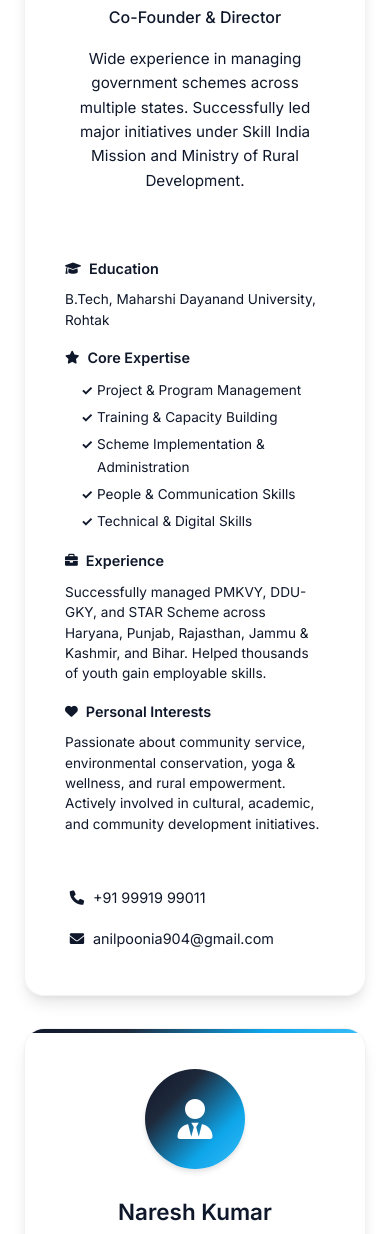
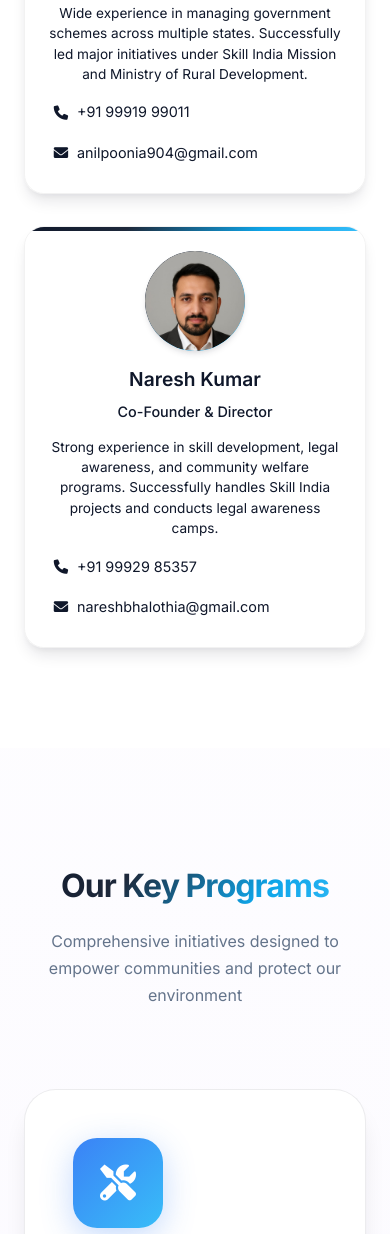
Before and after one commit to akki-jat/card-foundation-website, a website: page index.html in a window 390 px wide. Shown: the part 5328-6562 px from the top of the page. Drawn offline with Linux system fonts and the light colour scheme.

Commit message:
Add Naresh Kumar's photo and update team member styles for improved layout and responsiveness

```diff
--- a/index.html
+++ b/index.html
@@ -231,35 +231,6 @@
                     <h3>Anil Kumar</h3>
                     <p class="member-role">Co-Founder & Director</p>
                     <p class="member-bio">Wide experience in managing government schemes across multiple states. Successfully led major initiatives under Skill India Mission and Ministry of Rural Development.</p>
-
-                    <div class="member-details">
-                        <div class="member-education">
-                            <h4><i class="fas fa-graduation-cap"></i> Education</h4>
-                            <p>B.Tech, Maharshi Dayanand University, Rohtak</p>
-                        </div>
-
-                        <div class="member-expertise">
-                            <h4><i class="fas fa-star"></i> Core Expertise</h4>
-                            <ul>
-                                <li>Project & Program Management</li>
-                                <li>Training & Capacity Building</li>
-                                <li>Scheme Implementation & Administration</li>
-                                <li>People & Communication Skills</li>
-                                <li>Technical & Digital Skills</li>
-                            </ul>
-                        </div>
-
-                        <div class="member-experience">
-                            <h4><i class="fas fa-briefcase"></i> Experience</h4>
-                            <p>Successfully managed PMKVY, DDU-GKY, and STAR Scheme across Haryana, Punjab, Rajasthan, Jammu & Kashmir, and Bihar. Helped thousands of youth gain employable skills.</p>
-                        </div>
-
-                        <div class="member-interests">
-                            <h4><i class="fas fa-heart"></i> Personal Interests</h4>
-                            <p>Passionate about community service, environmental conservation, yoga & wellness, and rural empowerment. Actively involved in cultural, academic, and community development initiatives.</p>
-                        </div>
-                    </div>
-
                     <div class="member-contact">
                         <a href="tel:+919991999011" aria-label="Call Anil Kumar"><i class="fas fa-phone" aria-hidden="true"></i> +91 99919 99011</a>
                         <a href="mailto:anilpoonia904@gmail.com" aria-label="Email Anil Kumar"><i class="fas fa-envelope" aria-hidden="true"></i> anilpoonia904@gmail.com</a>
@@ -268,34 +239,11 @@
 
                 <div class="team-member">
                     <div class="member-photo">
-                        <i class="fas fa-user-tie" aria-hidden="true"></i>
+                        <img src="assets/images/team/naresh-kumar.jpeg" alt="Naresh Kumar - Co-Founder & Director" class="member-image">
                     </div>
                     <h3>Naresh Kumar</h3>
                     <p class="member-role">Co-Founder & Director</p>
                     <p class="member-bio">Strong experience in skill development, legal awareness, and community welfare programs. Successfully handles Skill India projects and conducts legal awareness camps.</p>
-
-                    <div class="member-details">
-                        <div class="member-education">
-                            <h4><i class="fas fa-graduation-cap"></i> Education</h4>
-                            <p>LL.B. – BRCM Law College, CBLU Bhiwani</p>
-                        </div>
-
-                        <div class="member-expertise">
-                            <h4><i class="fas fa-star"></i> Core Expertise</h4>
-                            <ul>
-                                <li>Skill Development & Training Programs</li>
-                                <li>Legal Awareness & Community Outreach</li>
-                                <li>Environmental & Social Development Activities</li>
-                                <li>Project Management & Coordination</li>
-                            </ul>
-                        </div>
-
-                        <div class="member-interests">
-                            <h4><i class="fas fa-heart"></i> Personal Interests</h4>
-                            <p>Dedicated to youth empowerment, rural development, and environmental sustainability. Vision to integrate skill training, legal literacy, and social awareness to uplift underprivileged communities.</p>
-                        </div>
-                    </div>
-
                     <div class="member-contact">
                         <a href="tel:+919992985357" aria-label="Call Naresh Kumar"><i class="fas fa-phone" aria-hidden="true"></i> +91 99929 85357</a>
                         <a href="mailto:nareshbhalothia@gmail.com" aria-label="Email Naresh Kumar"><i class="fas fa-envelope" aria-hidden="true"></i> nareshbhalothia@gmail.com</a>
--- a/styles.css
+++ b/styles.css
@@ -1834,7 +1834,7 @@ body {
     position: relative;
     overflow: hidden;
     border: 1px solid rgba(0, 0, 0, 0.05);
-    min-height: 600px;
+    min-height: 350px;
     display: flex;
     flex-direction: column;
 }
@@ -1879,6 +1879,9 @@ body {
     object-fit: cover;
     object-position: center top;
     border-radius: 50%;
+    display: block;
+    max-width: 100%;
+    max-height: 100%;
 }
 
 .team-member h3 {
@@ -1898,7 +1901,7 @@ body {
 .member-bio {
     color: var(--neutral-medium);
     line-height: 1.6;
-    margin-bottom: 1.5rem;
+    margin-bottom: 0.25rem;
     font-size: 0.95rem;
 }
 
@@ -1933,8 +1936,7 @@ body {
     display: flex;
     flex-direction: column;
     gap: 0.5rem;
-    margin-top: auto;
-    padding-top: 1.5rem;
+    padding-top: 0.25rem;
 }
 
 .member-contact a {
@@ -2755,6 +2757,26 @@ body {
         max-width: 500px;
     }
 
+    .member-photo {
+        width: 120px;
+        height: 120px;
+        margin: 0 auto 1rem;
+    }
+
+    .member-image {
+        width: 100%;
+        height: 100%;
+        object-fit: cover;
+        object-position: center top;
+        border-radius: 50%;
+        display: block;
+    }
+
+    .team-member {
+        min-height: 320px;
+        padding: 2rem;
+    }
+
     .news-grid {
         grid-template-columns: 1fr;
     }
@@ -3024,6 +3046,33 @@ body {
     .tax-info {
         padding: 1.25rem;
         font-size: 0.9rem;
+    }
+
+    .team-member {
+        min-height: 280px;
+        padding: 1.5rem;
+    }
+
+    .member-photo {
+        width: 100px;
+        height: 100px;
+        margin: 0 auto 0.75rem;
+    }
+
+    .team-member h3 {
+        font-size: 1.2rem;
+        margin-bottom: 0.25rem;
+    }
+
+    .member-role {
+        font-size: 0.9rem;
+        margin-bottom: 0.75rem;
+    }
+
+    .member-bio {
+        font-size: 0.85rem;
+        line-height: 1.5;
+        margin-bottom: 0.5rem;
     }
 }
 
```
Also changed, not shown: assets/images/team/naresh-kumar.jpeg (added).
